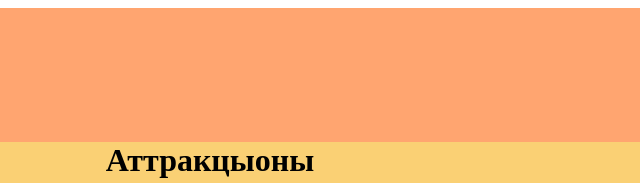
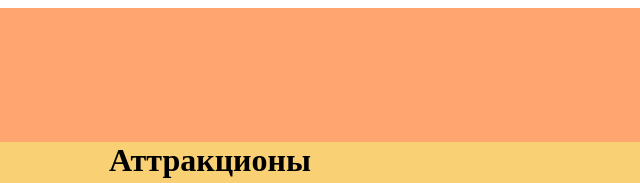
Before and after one commit to Jester20-10/kapibaru, a plain HTML site: page index.html in a window 1280 px wide. Shown: the top 183 px of the page, 430-1070 px from the left. Drawn offline with Linux system fonts and the light colour scheme.

Commit message:
Update index.html

```diff
--- a/index.html
+++ b/index.html
@@ -1,6 +1,6 @@
 <html>
   <head>
-    <title>Обо мне</title>
+    <title>Летающие капибары</title>
     <link rel="stylesheet" href="style.css"/>
   </head>
   <body>
@@ -15,7 +15,7 @@
       <p class="dom">
         <a href="#home"> НАВЕРХ </a>
       </p>
-      <h1> Аттракцыоны</h1>
+      <h1> Аттракционы</h1>
       <div class="photo">
       <img src="https://encrypted-tbn0.gstatic.com/images?q=tbn:ANd9GcQmTrdvbhhq5ltti0ZUNibSHIO0yERZjc7Stg&s">
       <img src="https://encrypted-tbn0.gstatic.com/images?q=tbn:ANd9GcTsuEUIkLxRSO0Td2P4aGfIUY1--7XtJJ2eHg&s">
```
